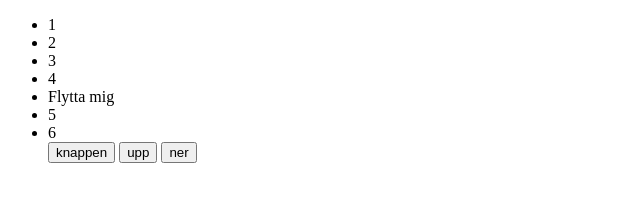
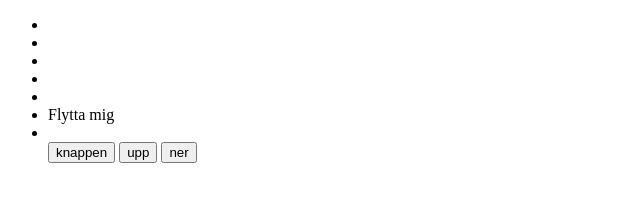
Before and after one commit to martin-glimakra/traverse, a plain HTML site: page index.html in a window 1280 px wide. Both pictures are taken after a click on the button "upp". Shown: the whole page, without its empty margins (0-640 px from the left). Drawn offline with Linux system fonts and the light colour scheme.

Commit message:
upp fungerar bra

```diff
--- a/index.html
+++ b/index.html
@@ -8,34 +8,44 @@
 </head>
 <body>
     <ul id="listan">
-        <li id="första" class="element">1</li>
-        <li id="andra" class="element">2</li>
-        <li id="tredje" class="element">3</li>
-        <li id="fjärde" class="element">4</li>
-        <li id="femte" class="element">5</li>
-        <li id="flytta-mig">Flytta mig</li>
-        <li id="sjätte" class="element">6</li>
+        <li id="första" class="element"></li>
+        <li id="andra" class="element"></li>
+        <li id="tredje" class="element"></li>
+        <li id="fjärde" class="element"></li>
+        <li id="femte" class="element"></li>
+        <li id="flytta-mig" class="element">Flytta mig</li>
+        <li id="sjätte" class="element"></li>
         <button onclick="knappen()">knappen</button>
         <button onclick="upp()">upp</button>
         <button onclick="ner()">ner</button>
 
     </ul>
     <script>
-            let första = document.getElementById("första")
-            let andra = document.getElementById("andra")
-            let tredje = document.getElementById("tredje")
-            let fjärde = document.getElementById("fjärde")
-            let femte = document.getElementById("femte")
-            let sjätte = document.getElementById("sjätte")
-            let flyttaMig = document.getElementById("flytta-mig")
+            // let första = document.getElementById("första")
+            // let andra = document.getElementById("andra")
+            // let tredje = document.getElementById("tredje")
+            // let fjärde = document.getElementById("fjärde")
+            // let femte = document.getElementById("femte")
+            // let sjätte = document.getElementById("sjätte")
 
 
         function upp() {
-            document.getElementById("listan").insertBefore(flyttaMig, flyttaMig.previousSibling.previousSibling)
+
+            let flyttaMig = document.getElementById("flytta-mig")
+            let allaListItems = document.getElementsByClassName("element")
+            let vilkenPlats
+
+            for (let i = 0; i < allaListItems.length; i++) {
+                const element = allaListItems[i];
+                if (flyttaMig === allaListItems[i]) {
+                    vilkenPlats = i
+                }
+            document.getElementById("listan").insertBefore(flyttaMig, allaListItems[vilkenPlats - 1])
         }
 
         function ner() {
-            document.getElementById("listan").insertBefore(flyttaMig, flyttaMig.nextElementSibling.nextElementSibling)
+            let flyttaMig = document.getElementById("flytta-mig")
+            document.getElementById("listan").insertBefore(flyttaMig, flyttaMig.nextElementSibling)
         }
         function knappen() {
 
```
